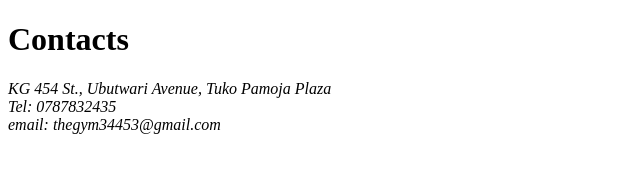
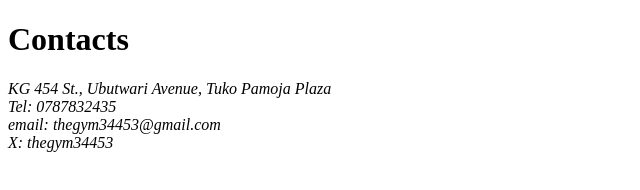
Before and after one commit to Mugara250/Gym-Git-Exercise-Solutions, a plain HTML site: page contact.html in a window 1280 px wide. Shown: the whole page, without its empty margins (0-640 px from the left). Drawn offline with Linux system fonts and the light colour scheme.

Commit message:
added more content to contact.html

```diff
--- a/contact.html
+++ b/contact.html
@@ -8,7 +8,8 @@
 <body>
     <h1>Contacts</h1>
     <address>
-        <p>KG 454 St., Ubutwari Avenue, Tuko Pamoja Plaza <br> Tel: 0787832435 <br> email: thegym34453@gmail.com</p>
+        <p>KG 454 St., Ubutwari Avenue, Tuko Pamoja Plaza <br> Tel: 0787832435 <br> email: thegym34453@gmail.com <br>
+        X: thegym34453</p>
     </address>
 </body>
 </html>
```
